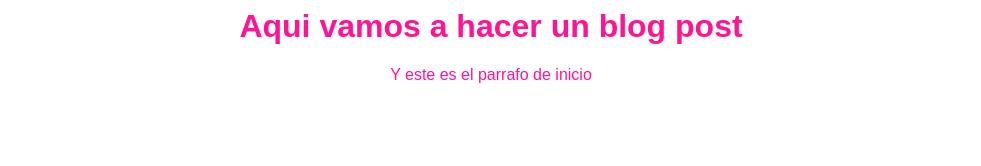
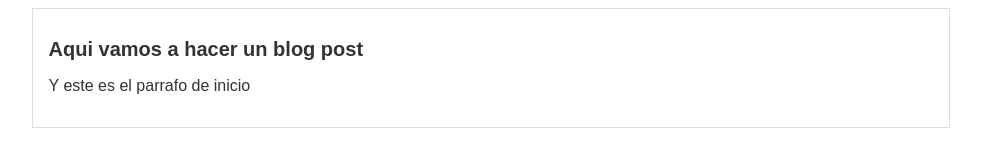
Before and after one commit to Nicolas-Arriaza/HyperBlog, a plain HTML site: page blogspot.html in a window 1280 px wide. Shown: the whole page, without its empty margins (149-1130 px from the left). Drawn offline with Linux system fonts and the light colour scheme.

Commit message:
Se cambio el estilo de la pagina al master en version mas receinte

```diff
--- a/blogspot.html
+++ b/blogspot.html
@@ -4,7 +4,14 @@
         <link rel="stylesheet" href="css/estilos.css"/>
     </head>
     <body>
-        <h1>Aqui vamos a hacer un blog post</h1>
-        <p>Y este es el parrafo de inicio</p>
+        <div id="container">
+            <div id="post">
+                <h1>Aqui vamos a hacer un blog post</h1>
+                <p>Y este es el parrafo de inicio</p>
+
+            </div>
+
+        </div>
+
     </body>
 </html>
--- a/css/estilos.css
+++ b/css/estilos.css
@@ -1,6 +1,19 @@
 body
 {
-    color: deeppink;
+    color: #333;
     text-align: center;
     font-family: "Arial";
 }
+#container
+{
+    width: 70%;
+    padding: 1em;
+    text-align: left;
+    border: 1px solid #DDD;
+    margin: 0 auto;
+}
+#container h1
+{
+    font-size: 20px;
+
+}
```
